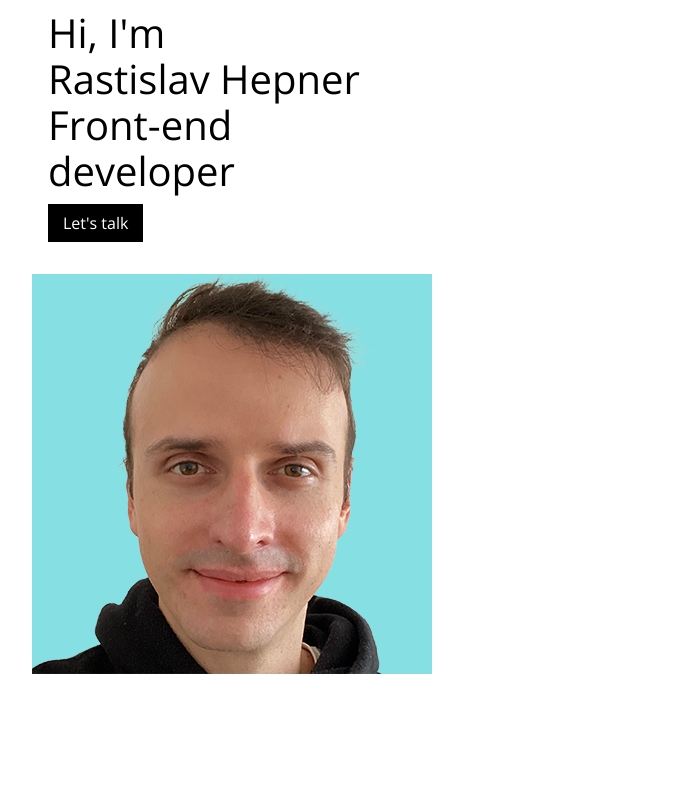
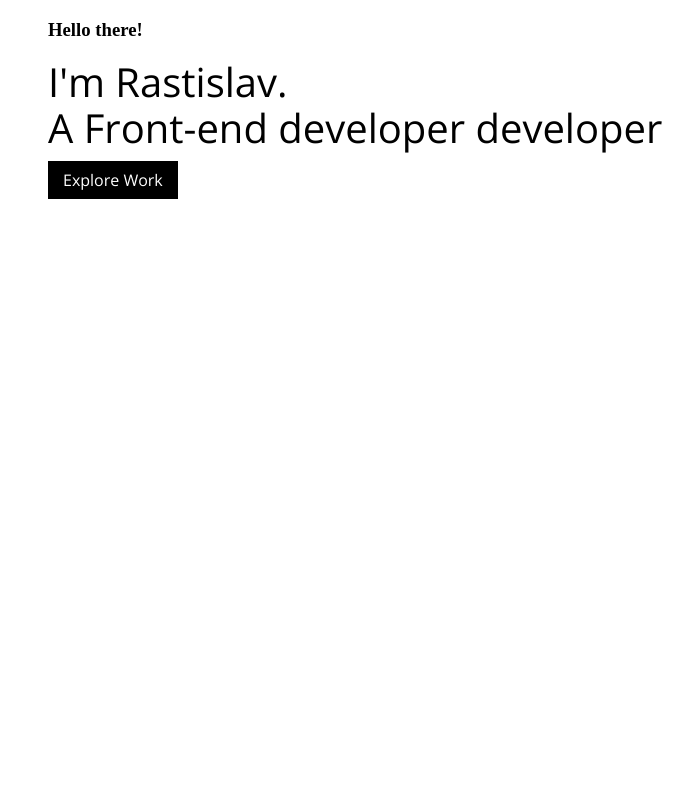
Before and after one commit to raswonders/portfolio2, a plain HTML site: page index.html in a window 1280 px wide. Shown: the top 797 px of the page, without its empty margins (80-773 px from the left). Drawn offline with nearby package versions, Linux system fonts and the light colour scheme; a web font is replaced by a local one.

Commit message:
change intro heading and btn text

```diff
--- a/index.html
+++ b/index.html
@@ -20,19 +20,17 @@
 <body>
   <section class="hero-section container-hero">
     <div class="intro-wrap">
+      <h3>Hello there!<h3>
       <h1 class="intro-heading">
-        Hi, I'm<br>
-        Rastislav Hepner<br>
-        <strong>Front-end</strong><br>
-        developer
+        I'm Rastislav.<br>
+        A <strong>Front-end</strong> developer developer
       </h1>
+
       <a class="cta-btn" href="#">
         <div>
-          Let's talk
+          Explore Work
         </div>
       </a>
-
-      <img class="portrait-image" src="assets/profile-picture.png" alt="Rastislav's portrait">
     </div>
   </section>
 
```
